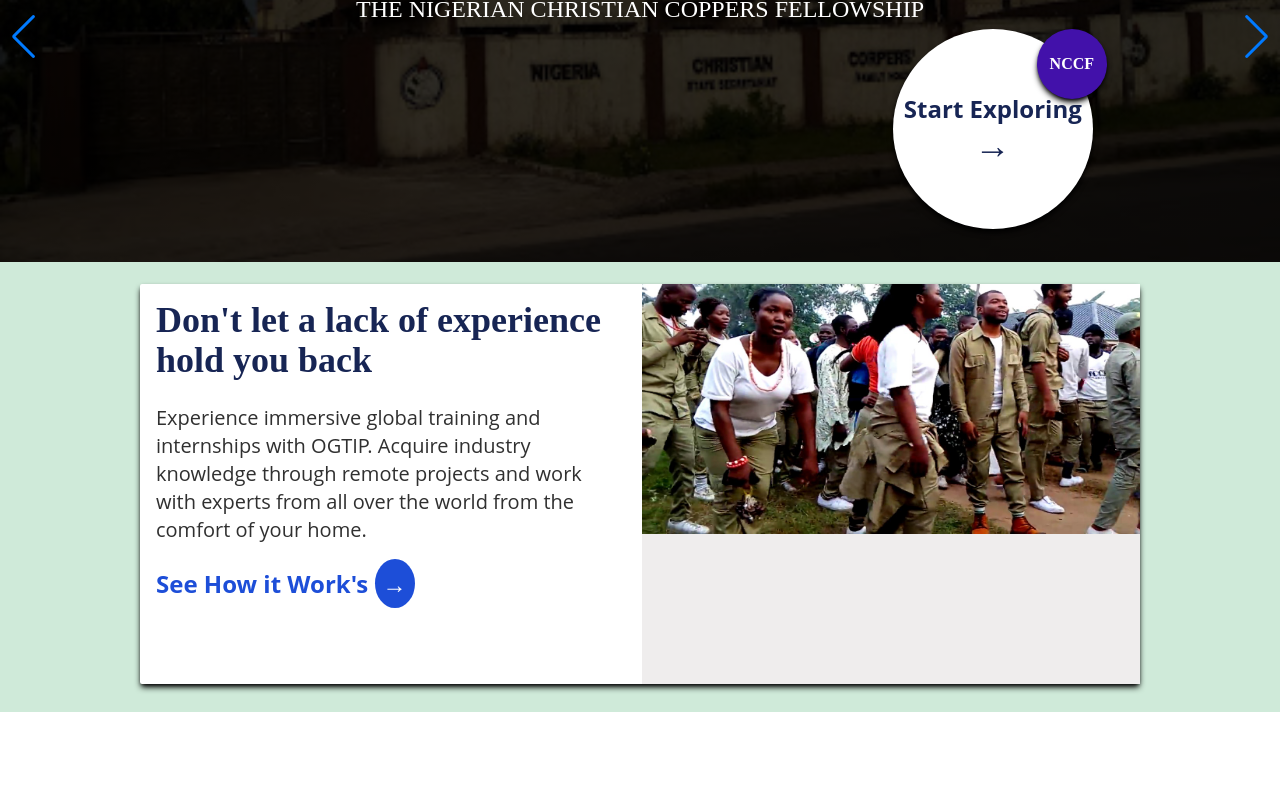
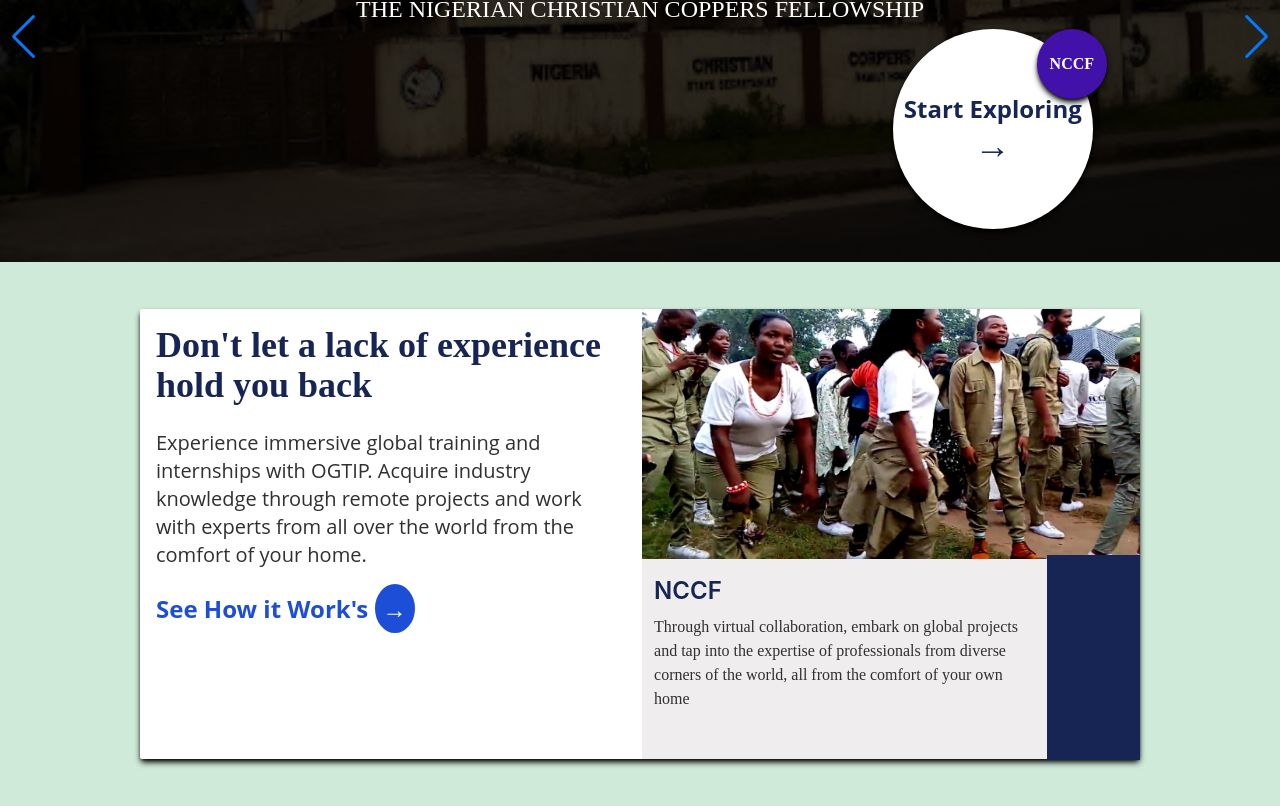
Before and after one commit to eabuo21/IT-Booking-Page, a React (Vite) app: page / in a window 1280 px wide. Shown: the part 256-1062 px from the top of the page. Before the commit the page ends 968 px from the top, so only its background shows below. Built offline with nearby package versions, Linux system fonts and the light colour scheme; a web font is replaced by a local one.

Commit message:
autoplay function

```diff
--- a/src/Components/Home/Card/Card.tsx
+++ b/src/Components/Home/Card/Card.tsx
@@ -5,7 +5,7 @@ import NCCF from "../../../assets/images/Hero-images/rural-rugged.jpg";
 const CardsMop = () => {
   return (
     <>
-      <div className="items-container      w-[1000px] h-[400px]  relative top-[5rem] rounded-sm bg-white  shadow-current shadow-md  flex flex-row gap-1 justify-start items-start ">
+      <div className="items-container      w-[1000px] h-[450px]  relative top-[5rem] rounded-sm bg-white  shadow-current shadow-md  flex flex-row gap-1 justify-start items-start ">
         <section className="first-inline-container   flex flex-col justify-start items-start gap-6 px-4 py-4 p-2  w-[50%] ">
           <h1 className="firsst-section-heading   text-4xl w-full font-bold  text-blue-950 text-left  font-dm">
             Don't let a lack of experience hold you back
@@ -16,18 +16,36 @@ const CardsMop = () => {
             experts from all over the world from the comfort of your home.
           </p>
           <Link to=" " className="text-blue-700 font-bold text-2xl">
-          See How it Work's <span className=" bg-blue-700  rounded-[50%] text-white p-2 w-[50px[ h-50px[ ">
-            &rarr;
-          </span>
-                    </Link>
+            See How it Work's{" "}
+            <span className=" bg-blue-700  rounded-[50%] text-white p-2 w-[50px[ h-50px[ ">
+              &rarr;
+            </span>
+          </Link>
         </section>
 
+        <section className="second=inline-container  flex flex-col gap-2   bg-grey h-[450px] w-[50%] ">
+          <div className="first-div      flex flex-col gap-3 justify-start items-start px-2"></div>
+          <img
+            src={NCCF}
+            alt="image"
+            className="w-full h-[250px] relative bottom-2"
+          />
+          <div className="second-div   flex flex-row gap-4 ">
+            <section className="inline-second-container-first-div   flex flex-col gap-2 justify-start items-start  px-3">
+              <h2 className="heading  text-2xl font-serif font-semibold text-blue-950 ">
+                NCCF
+              </h2>
+              <p className="rider-text  text-black font-normal font-dm  w-full text-base text-left ">
+                Through virtual collaboration, embark on global projects and tap
+                into the expertise of professionals from diverse corners of the
+                world, all from the comfort of your own home
+              </p>
+            </section>
 
-        <section className="second=inline-container  flex flex-col gap-2   bg-grey h-[400px] w-[50%] ">
-          <div className="first-div      flex flex-col gap-3 justify-start items-start px-2"></div>
-<img src={NCCF} alt="image"className="w-full h-[250px] relative bottom-2"/>
-          <div className="second-div   flex flex-row gap-4 "></div>
+<section className="last-streight-background-section bg-blue-950 h-[205px]  relative bottom-5 w-[250px] justify-center tems-center p-2 ">
 
+</section>
+          </div>
         </section>
       </div>
     </>
--- a/src/Components/Home/HomeHero.tsx
+++ b/src/Components/Home/HomeHero.tsx
@@ -6,11 +6,17 @@ import "swiper/css"; // Import Swiper styles
 import "swiper/css/navigation"; // Optional: Import Swiper Navigation styles
 import "swiper/css/pagination"; // Optional: Import Swiper Pagination styles
 
+
+
+
+
 import FamilyHouse from "../../assets/images/Hero-images/nccfhouse.jpg";
 import Fellowship from "../../assets/images/Hero-images/fellowhip.jpg";
 
 import Ruggd from "../../assets/images/Hero-images/rural-rugged.jpg";
 import { Link } from "react-router-dom";
+
+
 
 const MyCarousel = () => {
   return (
@@ -21,6 +27,7 @@ const MyCarousel = () => {
       navigation
       pagination={{ clickable: false }}
       scrollbar={{ draggable: true }}
+      autoplay={{ delay: 3000, disableOnInteraction: false }}
     >
       <SwiperSlide>
         <div
--- a/src/Pages/Home.tsx
+++ b/src/Pages/Home.tsx
@@ -27,7 +27,7 @@ const HomePage: React.FC = () => {
         <Hero/>
         </section>
 
-        <section className="bg-[#CFEAD9] w-full h-[600px]  p-4  pb-8 flex justify-center items-center ">
+        <section className="bg-[#CFEAD9] w-full h-[700px]  p-4  pb-8 flex justify-center items-center ">
        <Subhero/>
         </section>
       </div>
```
